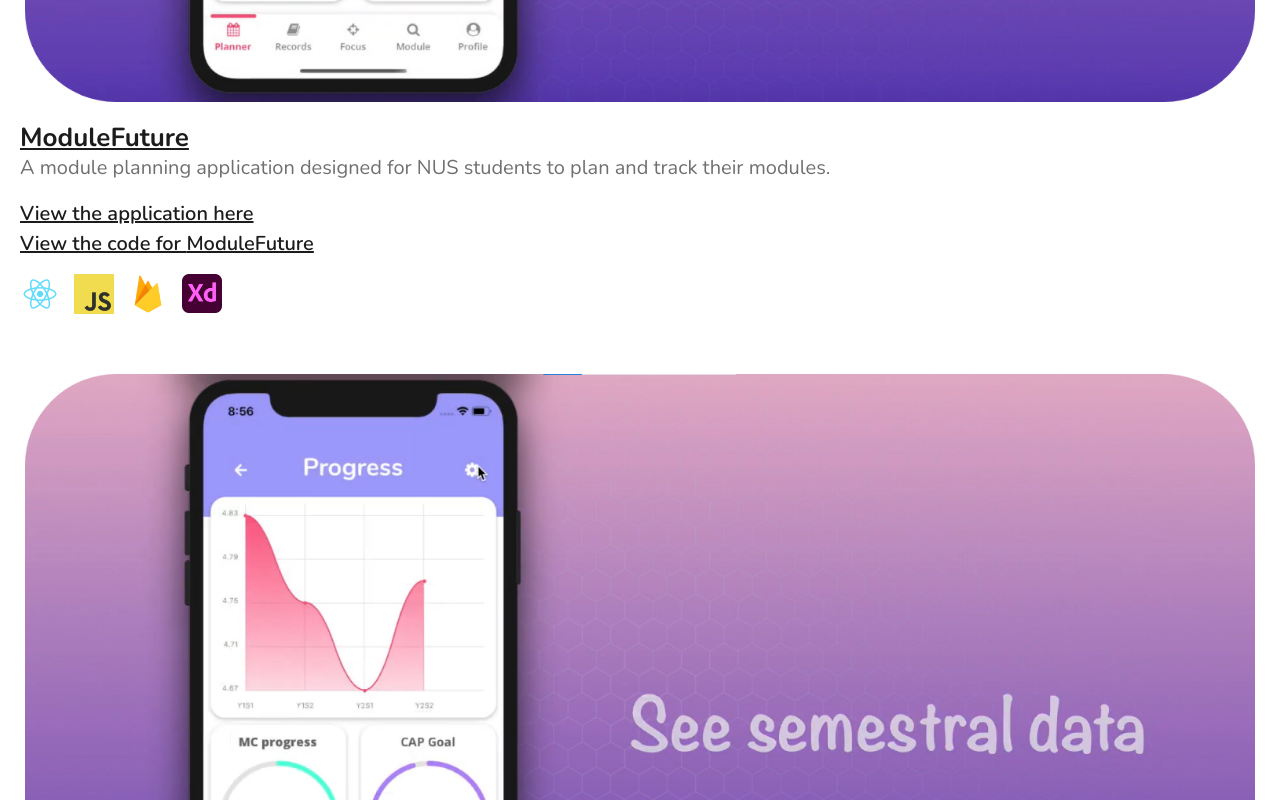
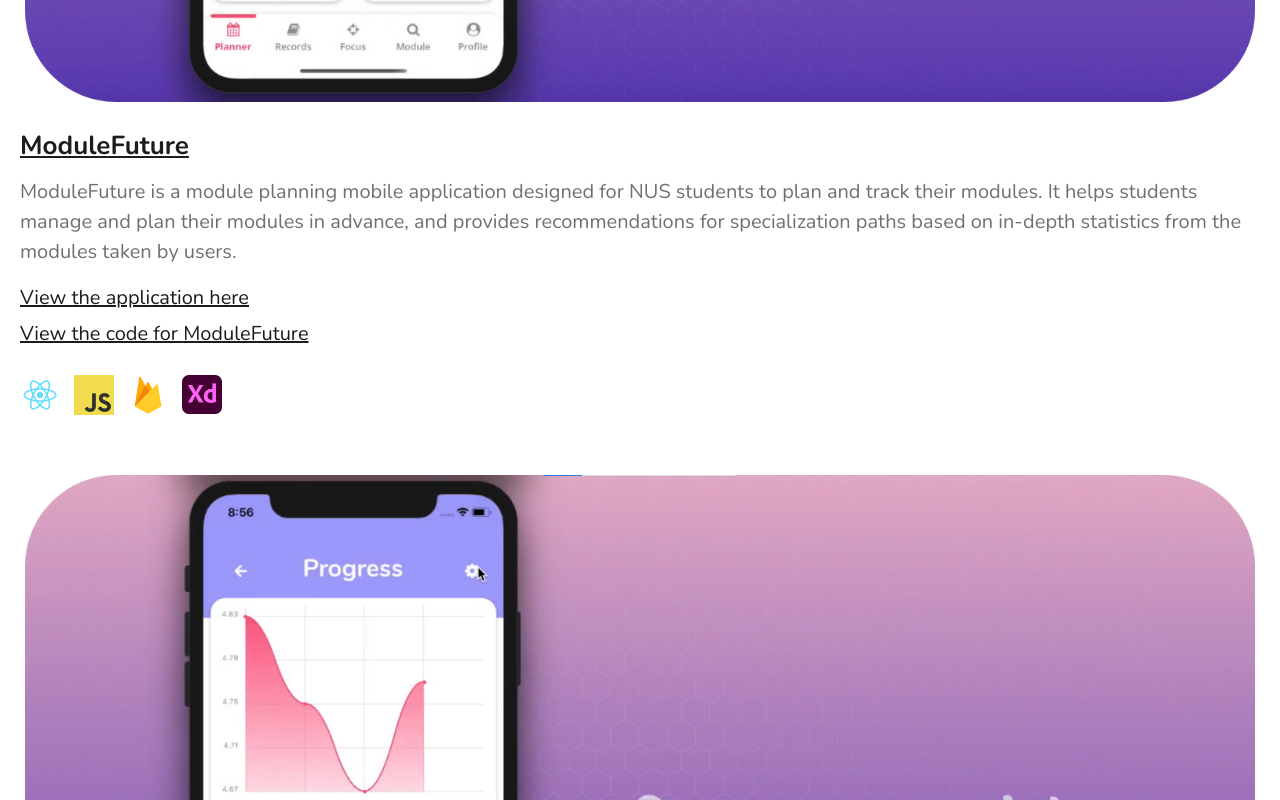
Before and after one commit to keanecjy/me, a React (Create React App) app: page / in a window 1280 px wide. Shown: the part 1660-2460 px from the top of the page. Built offline with nearby package versions, Linux system fonts and the light colour scheme.

Commit message:
Update app description

```diff
--- a/src/App.css
+++ b/src/App.css
@@ -20,7 +20,7 @@
   text-decoration: underline;
   font-size: 1.3em;
   font-weight: bold;
-  margin: 20px 0 0 0;
+  margin: 28px 0 16px 0;
 }
 
 .app a {
--- a/src/projects/Projects.js
+++ b/src/projects/Projects.js
@@ -19,8 +19,10 @@ const Projects = () => {
       img: ModuleFuture,
       name: 'ModuleFuture',
       description:
-        'A module planning application designed for NUS students to plan ' +
-        'and track their modules.',
+        'ModuleFuture is a module planning mobile application designed for NUS students to plan ' +
+        'and track their modules. It helps students manage and plan their modules in advance, ' +
+        'and provides recommendations for specialization paths based on in-depth statistics ' +
+        'from the modules taken by users.',
       appLink: 'https://play.google.com/store/apps/details?id=com.modulefuture2019.ModuleFuture',
       codeLink: 'https://github.com/keanecjy/ModuleFuture',
       techStack: [reactIcon, jsIcon, firebaseIcon, adobeXdIcon],
@@ -29,8 +31,8 @@ const Projects = () => {
       img: ModuleFuture,
       name: 'SortAlgo',
       description:
-        'A sorting visualizer web application created for everyone to learn and understand ' +
-        'sorting algorithms better.',
+        'SortAlgo is a sorting visualizer web application created for students to learn and' +
+        'understand sorting algorithms better.',
       appLink: 'https://algosort.netlify.app/',
       codeLink: 'https://github.com/keanecjy/sort-algo',
       techStack: [reactIcon, jsIcon, cssIcon, htmlIcon, adobeXdIcon],
--- a/src/projects/SingleProject.js
+++ b/src/projects/SingleProject.js
@@ -1,5 +1,6 @@
 import React from 'react';
 import IconList from '../component/iconList/IconList';
+import './styles.css';
 
 const SingleProject = ({ props }) => {
   const { img, name, description, appLink, codeLink, techStack } = props;
@@ -9,12 +10,14 @@ const SingleProject = ({ props }) => {
       <img src={img} alt={name} className="project-image" />
       <h2>{name}</h2>
       <p>{description}</p>
-      <a href={appLink} target="_blank" rel="noopener noreferrer">
-        View the application here
-      </a>
-      <a href={codeLink} className="code-link" target="_blank" rel="noopener noreferrer">
-        View the code for {name}
-      </a>
+      <div className="links">
+        <a href={appLink} className="app-link" target="_blank" rel="noopener noreferrer">
+          View the application here
+        </a>
+        <a href={codeLink} className="code-link" target="_blank" rel="noopener noreferrer">
+          View the code for {name}
+        </a>
+      </div>
       <IconList icons={techStack} />
     </div>
   );
--- a/src/projects/styles.css
+++ b/src/projects/styles.css
@@ -9,8 +9,17 @@
   justify-self: center;
 }
 
+.links {
+  display: flex;
+  flex-direction: column;
+}
+
+.app-link {
+  margin-bottom: 6px;
+}
+
 .code-link {
-  margin-bottom: 15px;
+  margin-bottom: 26px;
 }
 
 .single-project p {
@@ -18,7 +27,12 @@
 }
 
 .single-project a {
-  display: block;
   text-decoration: underline;
-  font-weight: 600;
+  display: inline;
+  width: 100%;
 }
+
+.single-project a:hover {
+  text-decoration: none;
+  color: inherit
+}
```
